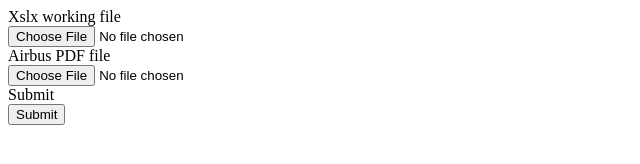
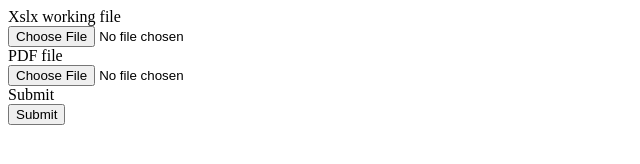
Before and after one commit to zdraganov/lufthansa-pdf, a website: page index.html in a window 1280 px wide. Shown: the full height of the page, 0-640 px from the left. Drawn offline with Linux system fonts and the light colour scheme.

Commit message:
Remove Airbus label

```diff
--- a/index.html
+++ b/index.html
@@ -7,7 +7,7 @@
     <form enctype="multipart/form-data" method='POST' action='/process'>
       Xslx working file<br>
       <input type="file" name="xlsxFile"><br>
-      Airbus PDF file<br>
+      PDF file<br>
       <input type="file" name="airbusPdfFile"><br>
 
       Submit<br>
```
Also changed, not shown: 1 other file.
